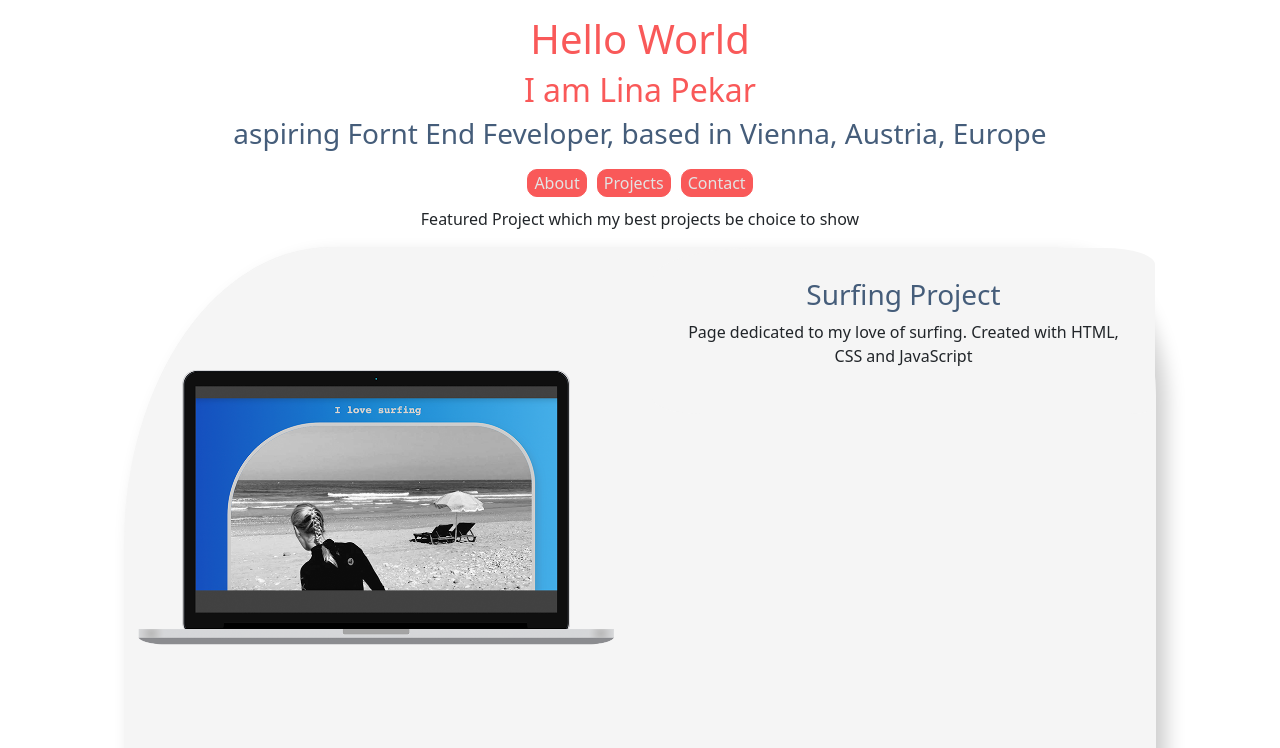
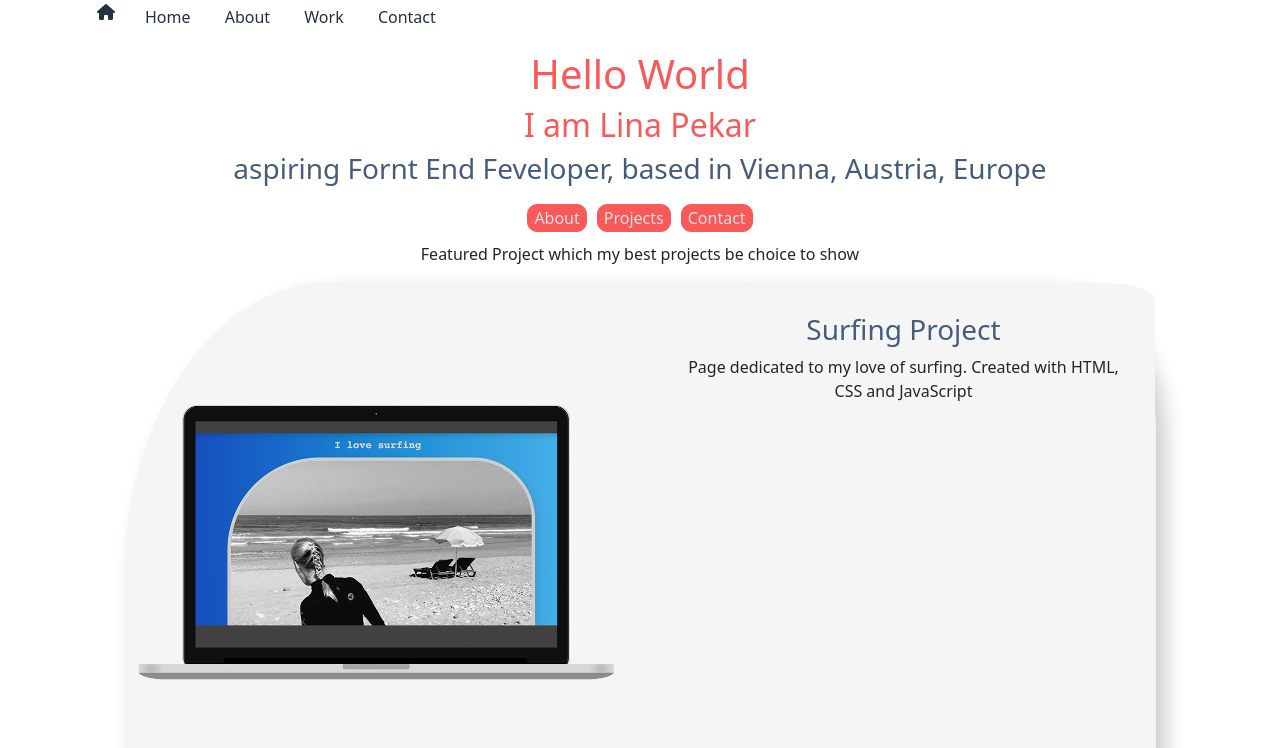
Before and after one commit to carpek/new-portfolio-project, a plain HTML site: page index.html in a window 1280 px wide. Shown: the top 748 px of the page. Drawn offline with nearby package versions, Linux system fonts and the light colour scheme.

Commit message:
added temporary navbar to index.html

```diff
--- a/index.html
+++ b/index.html
@@ -18,6 +18,17 @@
     <title>Lina Pekar</title>
 </head>
 <body>
+    <div class="container d-flex">
+<nav class="d-flex justify-content-between">
+    <a class="icon"><i class="fa-solid fa-house"></i></a>
+<ul>
+    <li class="active"><a href="/index.html">Home</a></li>
+    <li><a href="/about.html">About</a></li>
+    <li><a href="/work.html">Work</a></li>
+    <li><a href="/contact.html">Contact</a></li>
+</ul>
+        </nav>
+    </div>
     <div class="container">
 <div class="hero">
   <h1>Hello World </h1>
--- a/styles.css
+++ b/styles.css
@@ -93,6 +93,39 @@ h3 {
     color: #455d7a;
 }
 
+
+nav ul {
+    padding: 0;
+    margin: 0;
+}
+
+nav li {
+display: inline;
+list-style: none;
+line-height: 35px;
+margin-left: 15px;
+}
+
+nav a {
+font-family: var(--default-font-family);
+display: inline;
+color: #233142;
+text-decoration: none;
+margin-left: 15px;
+}
+
+nav a:hover,
+a:active {
+    color: #f95959;
+    text-decoration: underline;
+}
+
+.icon {
+    display: inline;
+    color: #233142;
+    max-width: 125px;
+}
+
 .project-background {
 background-color: whitesmoke;
 border: 1px solid whitesmoke;
```
Also changed, not shown: src/house-solid.svg (added).
